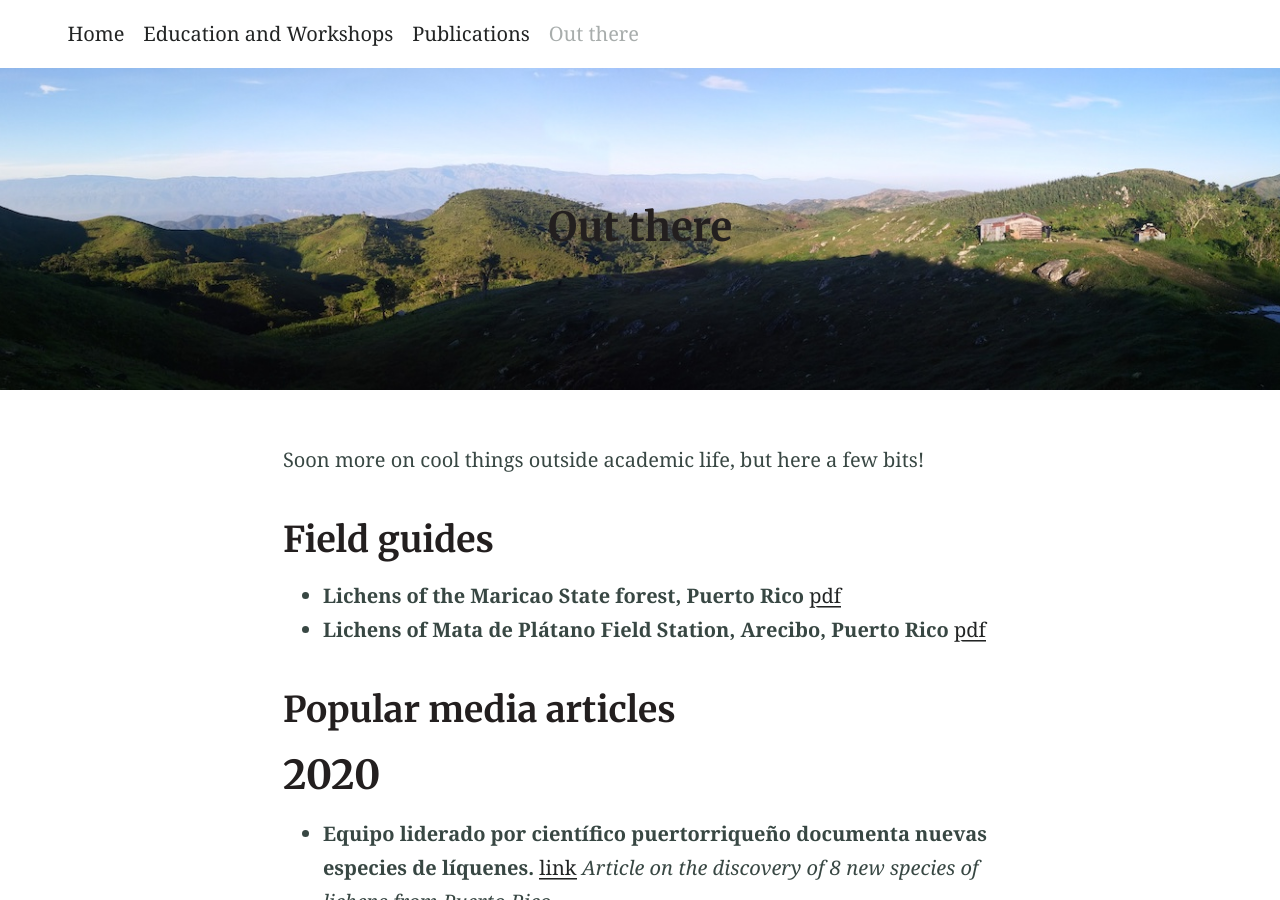
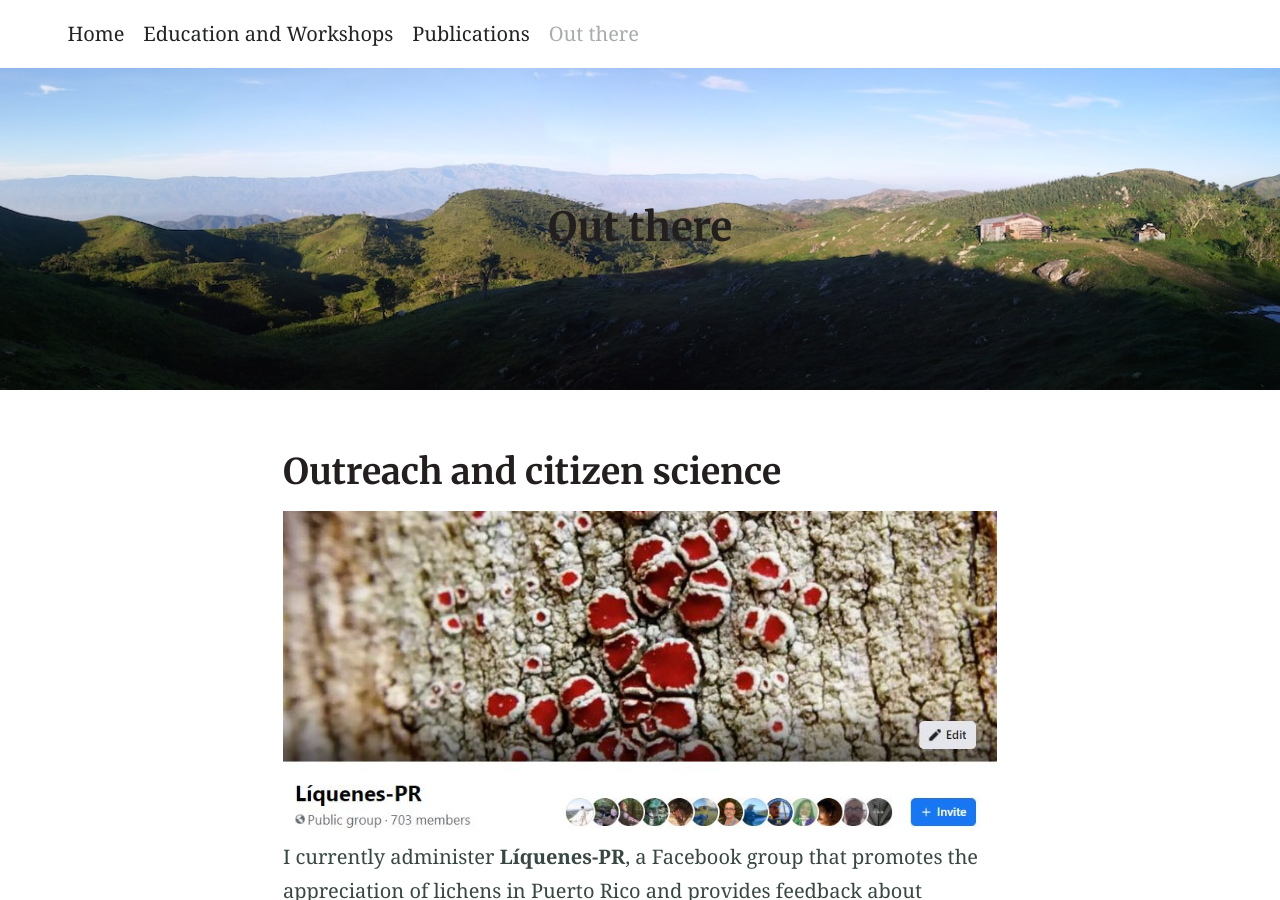
Before and after one commit to jamercadodiaz/jamercadodiaz.github.io, a Jekyll site: the page built from out_there.md, in a window 1280 px wide and 900 px high. Built offline with Jekyll 4.4.1, drawn with Linux system fonts in a browser that asks for light colours; some of the changed text lies outside the part shown.

Commit message:
added facebook group, changed corrupt pdfs

```diff
--- a/out_there.md
+++ b/out_there.md
@@ -6,7 +6,10 @@ feature_image: "/assets/other_stuff_background.jpg"
 excerpt: ""
 aside: false
 ---
-Soon more on cool things outside academic life, but here a few bits!
+
+## Outreach and citizen science
+![liquenes_pr](/assets/liquenes_pr_fb.JPG)
+I currently administer **Líquenes-PR**, a Facebook group that promotes the appreciation of lichens in Puerto Rico and provides feedback about taxonomic identity of lichens photographed by nature enthusiasts in the island. Check out the group [here!](https://www.facebook.com/groups/268986369790184)
 
 ## Field guides
 
@@ -14,20 +17,20 @@ Soon more on cool things outside academic life, but here a few bits!
 * **Lichens of Mata de Plátano Field Station, Arecibo, Puerto Rico** [pdf](\assets\pdf\Mercado-Diaz_2015_Mata_platano_rlg.pdf)
 
 ## Popular media articles
-# 2020
+### 2020
 * **Equipo liderado por científico puertorriqueño documenta nuevas especies de líquenes.** [link](https://www.elnuevodia.com/ciencia-ambiente/flora-fauna/notas/equipo-liderado-por-cientifico-puertorriqueno-documenta-nuevas-especies-de-liquenes/) *Article on the discovery of 8 new species of lichens from Puerto Rico.*
 
-# 2014
+### 2014
 * **Rapid assessment of the diversity of "vehiculicolous" lichens on a thirty year old Ford Bronco truck in Central Puerto Rico.** [link](http://www.fungimag.com/summer-2014-articles/LR1%20V7I2%2022-27%20Vehiculicolous.pdf) *Really cool article published in Fungi magazine highlighting the extraordinary diversity of lichens growing on a Ford Bronco truck found in the central mountainous region of Puerto Rico.*
 
 * **Nuevos líquenes de Puerto Rico sugieren mayor endemismo para la isla.** [link](http://www.cienciapr.org/es/podcasts/radiocapsulas-cienciapr/nuevos-liquenes-de-puerto-rico-sugieren-mayor-endemismo-para-la) *Article about the discovery of new species and genera in El Yunque National Forest, Puerto Rico.*
 
 * **Científicos descubren cuatro especies de líquenes boricuas.** [link](http://www.cienciapr.org/es/podcasts/radiocapsulas-cienciapr/cientificos-descubren-cuatro-especies-de-liquenes-boricuas) *Article discussing the recent discovery of four new species of lichens in endangered ecosystems in Puerto Rico.*
 
-# 2011
+### 2011
 * **Los líquenes de Puerto Rico: biodiversidad por descubrir.** [link](https://www.miprv.com/los-liquenes-de-puerto-rico-biodiversidad-por-descubrir) *Article discussing the current biodiversity knowledge of lichens in Puerto Rico.*
 
-# 2007
+### 2007
 * **Mirada Boricua al Artico.** [link](http://www.cienciapr.org/es/external-news/mirada-boricua-al-artico) *Article about previous research in Alaskan Arctic tundra ecosystems.*
 
 ## Other media
```
Also changed, not shown: education.md (+1 -2 lines), index.md (+1 -1 lines), publications.md (+2 -2 lines), assets/liquenes_pr_fb.JPG (added), 2 other files.
